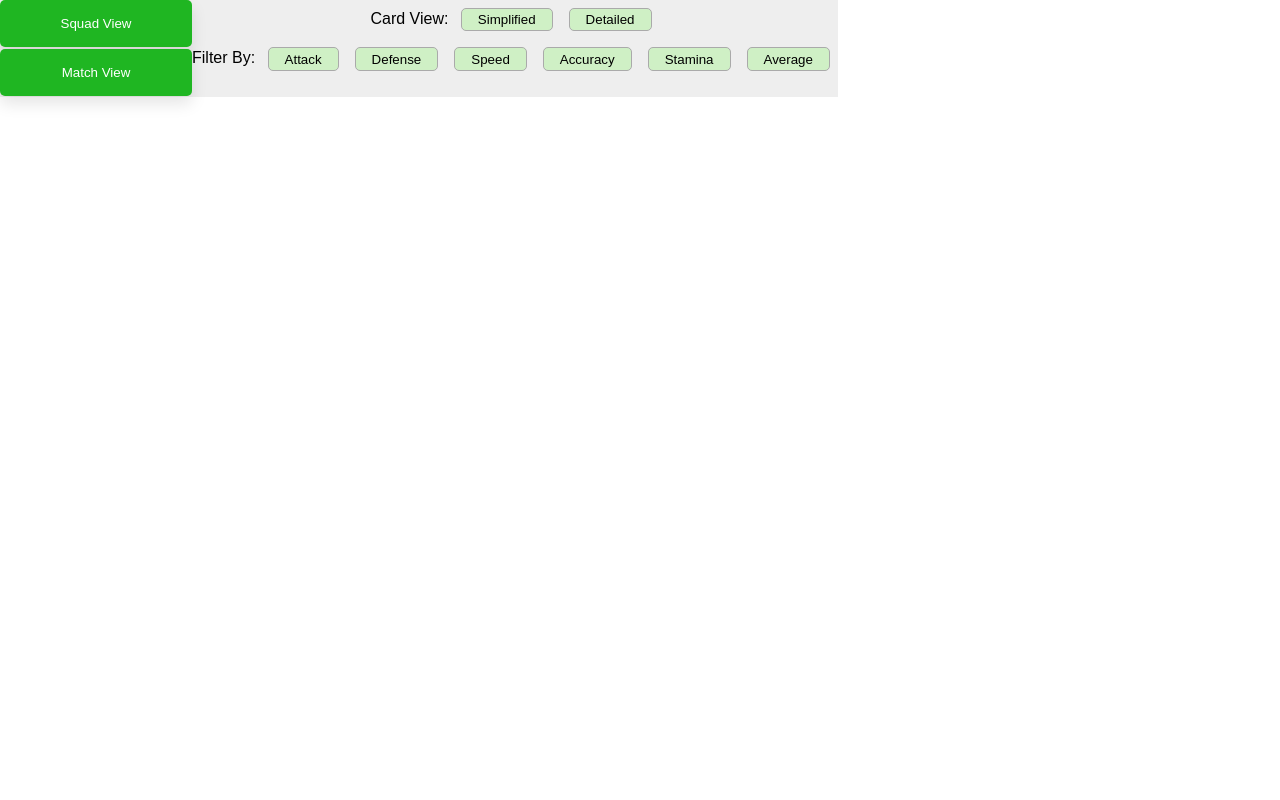
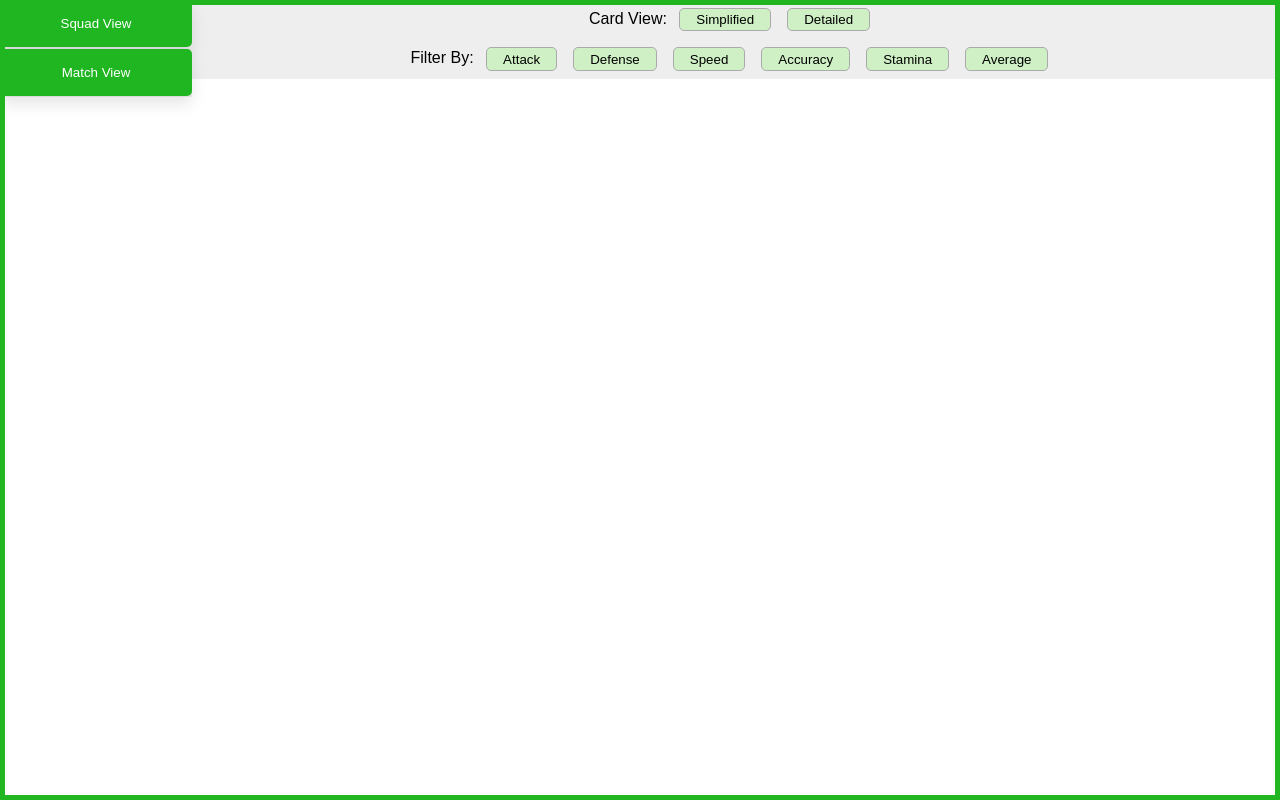
Before and after one commit to TheDivexz/club-manager, a React (Vite) app: page / in a window 1280 px wide. Built offline with nearby package versions, Linux system fonts and the light colour scheme.

Commit message:
perpetual green border

```diff
--- a/src/App.tsx
+++ b/src/App.tsx
@@ -3,6 +3,7 @@ import SquadView from "./squadview";
 import MatchView from "./MatchView";
 import MainSideBar from "./MainSidebar";
 import './styles/utility.css'
+import './styles/app.css'
 
 const App = () => {
 
@@ -13,9 +14,10 @@ const App = () => {
     }
     return (
         <div className="h-flex">
-            <div className="main-sidebar"><MainSideBar whichView={handleCurrentView}/></div>
-            {currentView === 0 ? <SquadView /> : ''}
-            {currentView === 1 ? <MatchView /> : ''}
+            <div className="border-green"></div>
+            <div className=""><MainSideBar whichView={handleCurrentView}/></div>
+            <div className="">{currentView === 0 ? <SquadView /> : ''}</div>
+            <div className="">{currentView === 1 ? <MatchView /> : ''}</div>
         </div>
     )
 }
--- a/src/MatchView.tsx
+++ b/src/MatchView.tsx
@@ -129,7 +129,7 @@ const MatchView = () => {
     }
 
     return (
-        <div className="match-view background">
+        <div className="match-view background vw-80">
             <span className="title-bar">
                 <h2 className="blue-text">{teamOneName}</h2>
                 <h2 className="red-text">{teamTwoName}</h2>
--- a/src/squadview.tsx
+++ b/src/squadview.tsx
@@ -33,7 +33,7 @@ const SquadView = () => {
     },[])
 
     return (
-        <div className="background">
+        <div className="background vw-85">
             <h1 className="team-name">{teamName}</h1>
             <div className="filter-bar">
                 <span>Card View: </span>
--- /dev/null
+++ b/src/styles/app.css
@@ -0,0 +1,11 @@
+.border-green {
+    width: 100vw;
+    height: 100vh;
+    border: 5px solid rgba(31,182,34,1);
+    box-sizing: border-box;
+    position: fixed;
+    top: 0;
+    left: 0;
+    z-index: 2;
+    pointer-events: none;
+}
--- a/src/styles/match_view.css
+++ b/src/styles/match_view.css
@@ -25,7 +25,7 @@ p {
 }
 
 .box {
-    min-width: 10vw;
+    width: calc(8.5vw - 0.5px);
     min-height: 40px;
     height: auto;
 }
--- a/src/styles/utility.css
+++ b/src/styles/utility.css
@@ -61,3 +61,11 @@
 .btn-green:active {
     background-color: rgb(14, 128, 16);
 }
+
+.vw-100 {
+    width: 100vw;
+}
+
+.vw-85 {
+    width: calc(85vw - 5px);
+}
```
